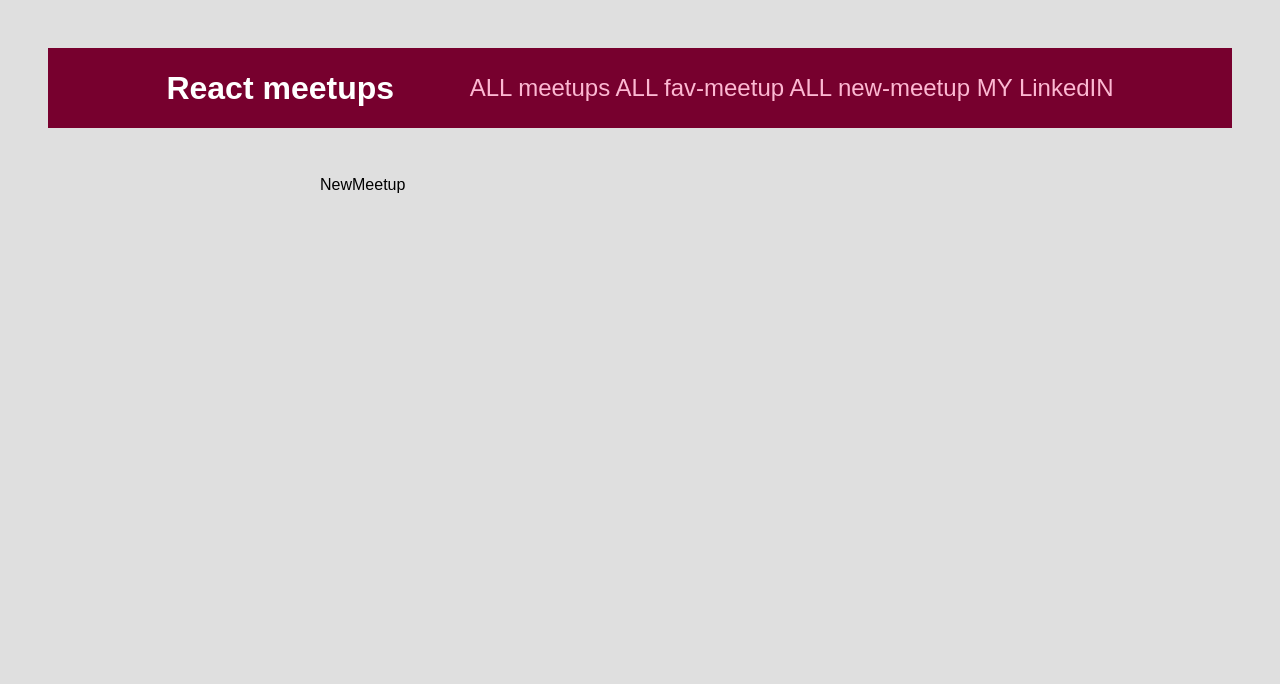
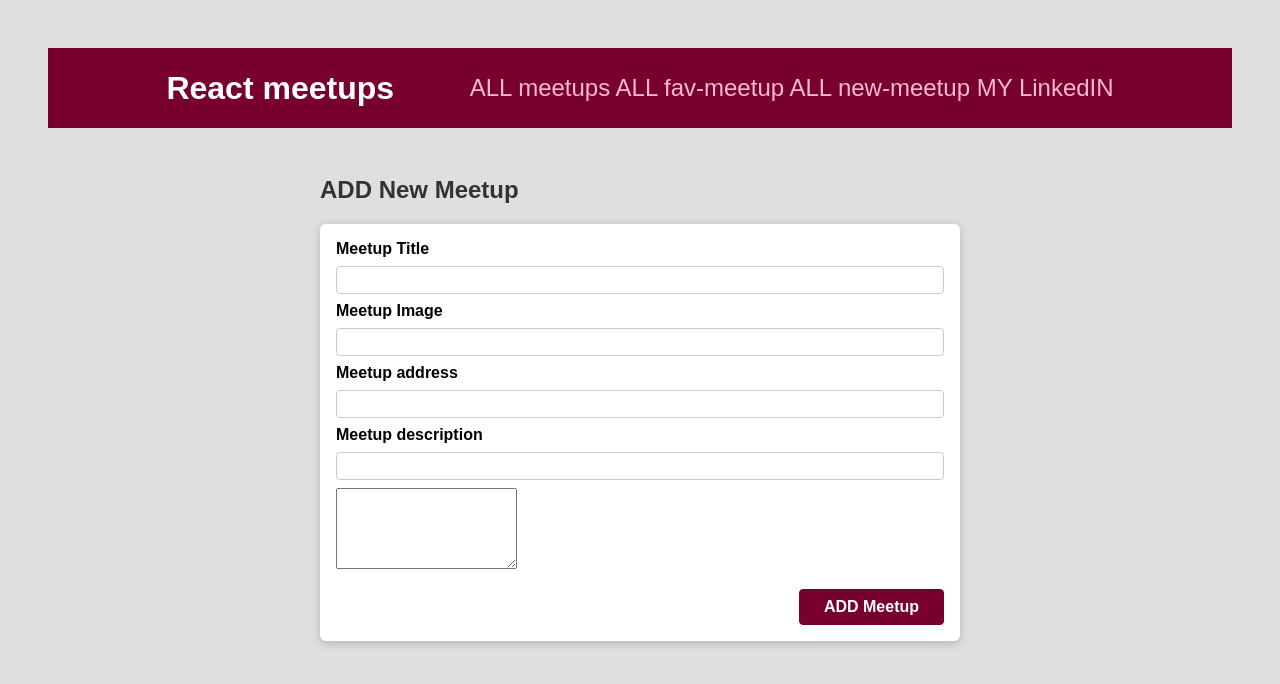
Before and after one commit to ALsaeed323/react_practice, a React (Create React App) app: page /new-meetup in a window 1280 px wide. Shown: the top 684 px of the page. Built offline with nearby package versions, Linux system fonts and the light colour scheme.

Commit message:
handle form  components

```diff
--- /dev/null
+++ b/src/components/meetup/NewMeetupForm.js
@@ -0,0 +1,32 @@
+import Card from '../ui/Card'
+import classes from './NewMeetupForm.module.css'
+function  NewMeetupForm()
+{
+    return (
+        <Card>
+            <form className={classes.form}>
+                <div className={classes.control}>
+                    <label htmlFor='title'>  Meetup Title </label>
+                    <input type='text' required id ='title'/>
+                </div>
+                <div className={classes.control}>
+                    <label htmlFor='image'>  Meetup Image </label>
+                    <input type='url'  required id ='image'/>
+                </div>
+                <div className={classes.control}>
+                    <label htmlFor='address'>  Meetup address </label>
+                    <input type='text' required id ='address'/>
+                </div>
+                <div className={classes.control}>
+                    <label htmlFor='description'>  Meetup description </label>
+                    <input type='text' required id ='description'/>
+                </div>
+                <textarea id='description' required rows='5'></textarea>
+                <div className={classes.actions}>
+                    <button>ADD Meetup</button>
+                </div>
+            </form>
+        </Card>
+    );
+}
+export default NewMeetupForm;
--- /dev/null
+++ b/src/components/meetup/NewMeetupForm.module.css
@@ -0,0 +1,45 @@
+.form {
+    padding: 1rem;
+  }
+
+  .control {
+    margin-bottom: 0.5rem;
+  }
+
+  .control label {
+    display: block;
+    font-weight: bold;
+    margin-bottom: 0.5rem;
+  }
+
+  .control input,
+  .control textarea {
+    display: block;
+    font: inherit;
+    border-radius: 4px;
+    border: 1px solid #ccc;
+    padding: 0.25rem;
+    width: 100%;
+  }
+
+  .actions {
+    margin-top: 1rem;
+    text-align: right;
+  }
+
+  .actions button {
+    font: inherit;
+    cursor: pointer;
+    background-color: #77002e;
+    color: white;
+    padding: 0.5rem 1.5rem;
+    border: 1px solid #77002e;
+    border-radius: 4px;
+    font-weight: bold;
+  }
+
+  .actions button:hover,
+  .actions button:active {
+    background-color: #a50e48;
+    border-color: #a50e48;
+  }
--- a/src/pages/NewMeetup.js
+++ b/src/pages/NewMeetup.js
@@ -1,7 +1,12 @@
+import NewMeetupForm from "../components/meetup/NewMeetupForm";
+
 function NewMeetup (){
 
     return(
-        <div>NewMeetup</div>
+       <section>
+        <h1>ADD New Meetup</h1>
+        <NewMeetupForm/>
+       </section>
     );
 }
 export default NewMeetup;
```
